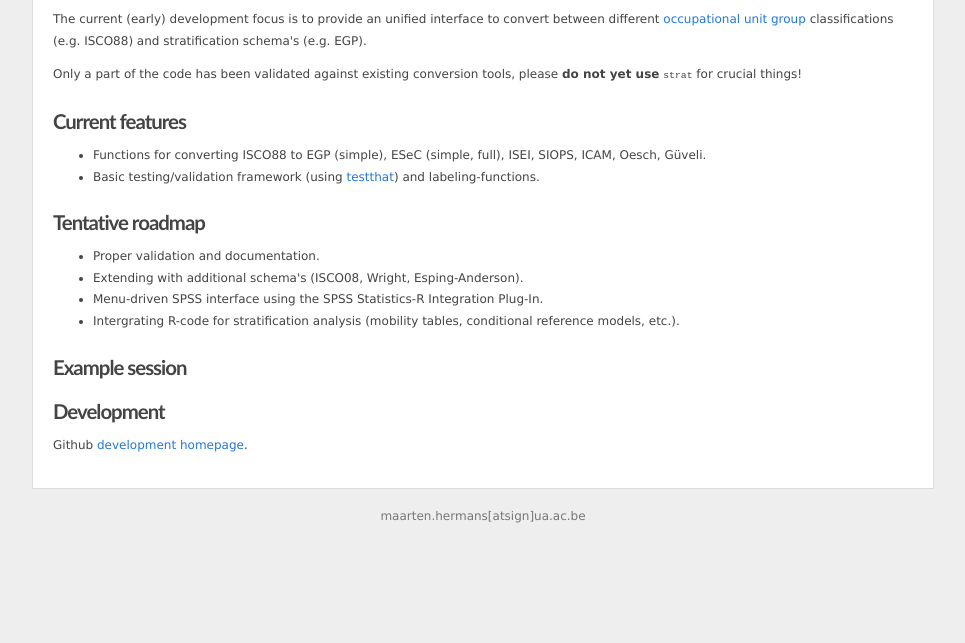
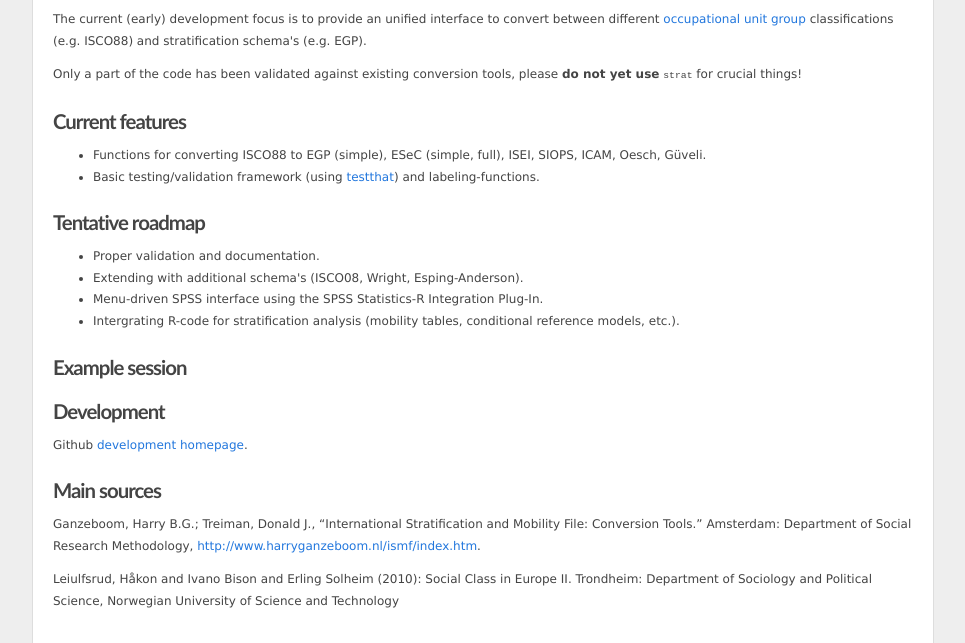
Before and after one commit to mhermans/strat, a plain HTML site: page index.html in a window 1280 px wide. Shown: the part 118-761 px from the top of the page, without its empty margins (157-1122 px from the left). Drawn offline with Linux system fonts and the light colour scheme.

Commit message:
add references to index page

```diff
--- a/index.html
+++ b/index.html
@@ -45,6 +45,11 @@
 
 <p>Github <a href="https://github.com/mhermans/strat">development homepage</a>.</p>
 
+<h2>Main sources</h2>
+
+<p>Ganzeboom, Harry B.G.; Treiman, Donald J., “International Stratification and Mobility File: Conversion Tools.” Amsterdam: Department of Social Research Methodology, <a href="http://www.harryganzeboom.nl/ismf/index.htm">http://www.harryganzeboom.nl/ismf/index.htm</a>.</p>
+<p>Leiulfsrud, Håkon and Ivano Bison and Erling Solheim (2010): Social Class in Europe II. Trondheim: Department of Sociology and Political Science, Norwegian University of Science and Technology</p>
+
 <div style="clear: both;"></div>
 
 </div>
```
